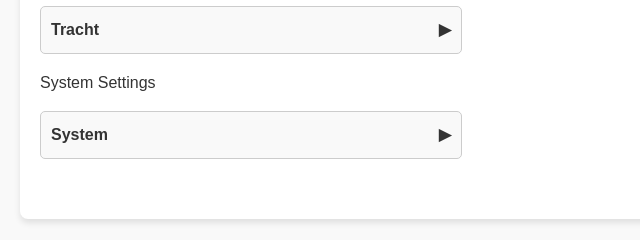
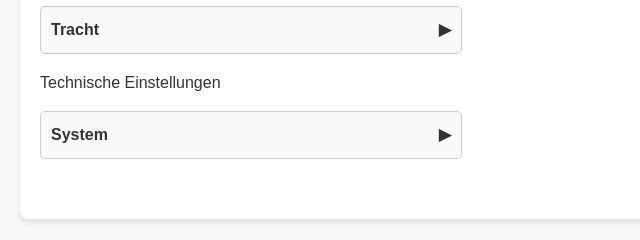
Before and after one commit to steinGit/beelot, a website: page components/einstellungen.html in a window 1280 px wide. Shown: the part 249-489 px from the top of the page, 0-640 px from the left. Drawn offline with Linux system fonts and the light colour scheme; files that its build step writes are made by us from their sources.

Commit message:
fix: engl -> deutsch

```diff
--- a/components/einstellungen.html
+++ b/components/einstellungen.html
@@ -53,7 +53,7 @@
         </div>
 
         <!-- Beschreibung für Sonstiges         -->
-        <p class="section-description">System Settings</p>
+        <p class="section-description">Technische Einstellungen</p>
 
         <!-- Heading: Sonstiges -->
         <div class="settings-heading" data-target="sonstiges-content">
```
